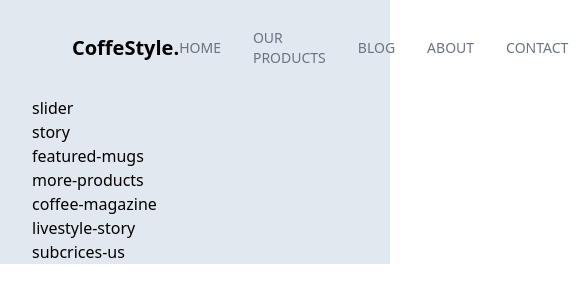
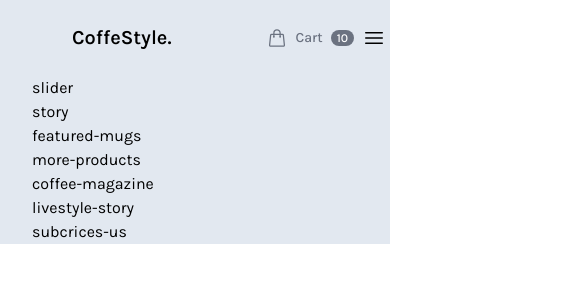
Before and after one commit to tanluc1200/Tailwindcss-coffee-style, a website: page public/index.html in a window 390 px wide. Shown: the top 302 px of the page, 585 px wide, since content can reach past the window. Drawn offline with Linux system fonts and the light colour scheme.

Commit message:
third commit

```diff
--- a/public/index.html
+++ b/public/index.html
@@ -4,7 +4,18 @@
         <meta charset="UTF-8" />
         <meta http-equiv="X-UA-Compatible" content="IE=edge" />
         <meta name="viewport" content="width=device-width, initial-scale=1.0" />
-        <!-- <link href="./output.css" rel="stylesheet" /> -->
+        <link
+            rel="icon"
+            href="./img/favicon/logo.jpg"
+            type="image/gif"
+            sizes="16x16"
+        />
+        <link rel="preconnect" href="https://fonts.googleapis.com" />
+        <link rel="preconnect" href="https://fonts.gstatic.com" crossorigin />
+        <link
+            href="https://fonts.googleapis.com/css2?family=Karla:ital,wght@0,200;0,300;0,400;0,500;0,600;0,700;0,800;1,200;1,300;1,400;1,500;1,600;1,700;1,800&display=swap"
+            rel="stylesheet"
+        />
         <link rel="stylesheet" type="text/css" href="./output.css" />
         <title>Coffee Style</title>
     </head>
@@ -12,23 +23,23 @@
     <body>
         <div class="root">
             <div
-                class="content-wrapper max-w-screen-xl mx-auto text-base px-8 bg-slate-200"
+                class="content-wrapper pr-16 font-Karla max-w-screen-xl mx-auto text-base px-8 bg-slate-200"
             >
                 <header class="py-6 mx-10">
                     <nav class="flex flex-row justify-between items-center">
                         <div
-                            class="logo basis-2/6 text-center text-xl font-semibold cursor-pointer"
+                            class="basis-2/6 text-center text-xl font-semibold cursor-pointer"
                         >
                             CoffeStyle.
                         </div>
                         <ul
-                            class="basis-3/6 flex gap-8 items-center justify-end uppercase text-gray-500 text-sm font-medium"
+                            class="basis-3/6 ml-16 lg:basis-1/6 hidden lg:flex lg:gap-8 lg:items-center lg:justify-end uppercase text-gray-500 text-sm font-medium"
                         >
                             <li class="ct-top-menu-item">
                                 <a href="#!">Home</a>
                             </li>
                             <li class="ct-top-menu-item">
-                                <a href="#!">Our Products</a>
+                                <a href="#!">Products</a>
                             </li>
                             <li class="ct-top-menu-item">
                                 <a href="#!">Blog</a>
@@ -44,7 +55,7 @@
                             </li>
                         </ul>
                         <ul
-                            class="basis-1/6 justify-start text-sm font-medium text-gray-500 ml-16"
+                            class="basis-3/6 flex justify-end lg:justify-start text-sm font-medium text-gray-500 ml-16"
                         >
                             <li class="ct-top-menu-item">
                                 <a href="#!" class="flex items-center ml-8">
@@ -54,7 +65,7 @@
                                         viewBox="0 0 24 24"
                                         stroke-width="1.5"
                                         stroke="currentColor"
-                                        class="w-5 h-5"
+                                        class="ct-icon"
                                     >
                                         <path
                                             stroke-linecap="round"
@@ -62,14 +73,30 @@
                                             d="M15.75 10.5V6a3.75 3.75 0 10-7.5 0v4.5m11.356-1.993l1.263 12c.07.665-.45 1.243-1.119 1.243H4.25a1.125 1.125 0 01-1.12-1.243l1.264-12A1.125 1.125 0 015.513 7.5h12.974c.576 0 1.059.435 1.119 1.007zM8.625 10.5a.375.375 0 11-.75 0 .375.375 0 01.75 0zm7.5 0a.375.375 0 11-.75 0 .375.375 0 01.75 0z"
                                         />
                                     </svg>
-                                    <span class="ml-2">Cart</span>
+                                    <span class="mx-2">Cart</span>
                                     <span
                                         class="ct-badge-circle bg-gray-500 text-white"
-                                        >0</span
+                                        >10</span
                                     >
                                 </a>
                             </li>
                         </ul>
+                        <div class="basis-1/6 ml-2 lg:hidden cursor-pointer">
+                            <svg
+                                xmlns="http://www.w3.org/2000/svg"
+                                fill="none"
+                                viewBox="0 0 24 24"
+                                stroke-width="1.5"
+                                stroke="currentColor"
+                                class="w-6 h-6"
+                            >
+                                <path
+                                    stroke-linecap="round"
+                                    stroke-linejoin="round"
+                                    d="M3.75 6.75h16.5M3.75 12h16.5m-16.5 5.25h16.5"
+                                />
+                            </svg>
+                        </div>
                     </nav>
                 </header>
                 <main>
--- a/src/input.css
+++ b/src/input.css
@@ -5,6 +5,12 @@
 .ct-top-menu-item {
     @apply cursor-pointer py-1 hover:text-gray-800 relative after:absolute after:bg-light-coffee after:bottom-0 after:left-0 after:h-0.5 after:w-0 hover:after:w-full after:transition-all after:ease-in-out after:duration-300;
 }
+.ct-icon {
+    @apply w-5 h-5 inline-block;
+}
 .ct-badge-circle {
     @apply text-xs text-center rounded-full px-1.5;
 }
+.content-wrapper {
+
+}
--- a/tailwind.config.js
+++ b/tailwind.config.js
@@ -3,6 +3,9 @@ module.exports = {
     content: ["./public/**/*.{html,js}"],
     theme: {
         extend: {
+            fontFamily: {
+                Karla: ["Karla", "sans-serif"],
+            },
             colors: {
                 "light-coffee": "#743f2f;",
             },
```
Also changed, not shown: public/img/favicon/logo.jpg (added), public/output.css, 1 other file.
